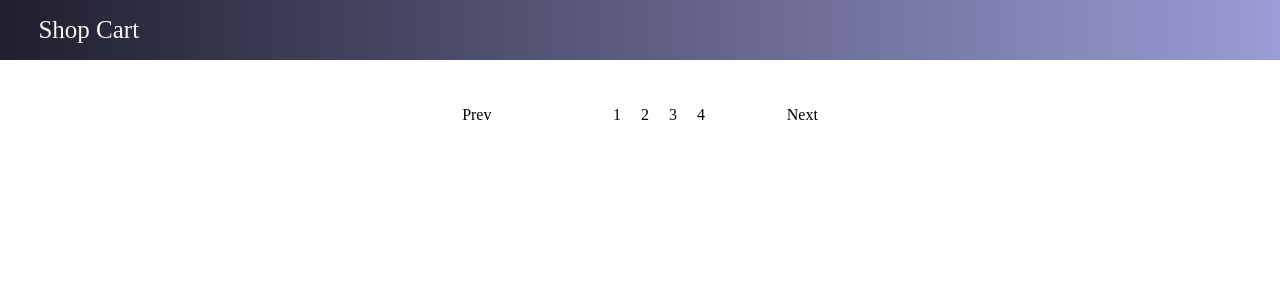
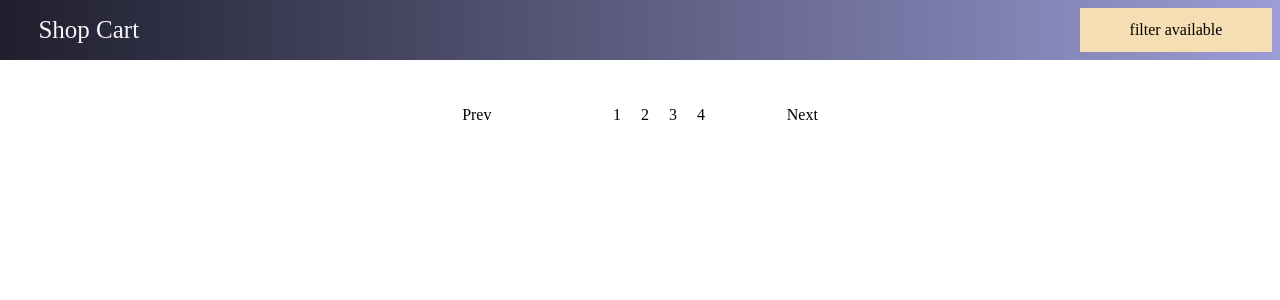
Before and after one commit to rohitanand11/shopCart, a React (Create React App) app: page / in a window 1280 px wide. Shown: the top 300 px of the page. Built offline with nearby package versions, Linux system fonts and the light colour scheme.

Commit message:
added show only Available product tab on the header.

```diff
--- a/src/components/header/Header.js
+++ b/src/components/header/Header.js
@@ -1,14 +1,30 @@
-import React from 'react';
-import Classes from './Header.module.scss';
+import React from "react";
+import Classes from "./Header.module.scss";
 
-const Header = () => {
-    return(
-        <div className={Classes.Header}>
-            <span className={Classes.BrandName}>
-                Shop Cart
-            </span>
-        </div>
+const Header = (props) => {
+
+  const availableCheck = () => {
+    return props.OnlyAvailable ? (
+      <div
+        class={Classes.Available}
+        style={{ backgroundColor: "green",color:"whitesmoke" }}
+        onClick={props.changeAvailable}
+      >
+        filter available
+      </div>
+    ) : (
+      <div class={Classes.Available} onClick={props.changeAvailable}>
+        filter available
+      </div>
     );
-}
+  };
+
+  return (
+    <div className={Classes.Header}>
+      <span className={Classes.BrandName}>Shop Cart</span>
+      {availableCheck()}
+    </div>
+  );
+};
 
 export default Header;
--- a/src/components/header/Header.module.scss
+++ b/src/components/header/Header.module.scss
@@ -4,7 +4,7 @@
     background-image: linear-gradient(to right ,rgb(31, 31, 46),rgba(62, 62, 175, 0.514));
     display: flex;
     flex-direction: row;
-    justify-content: flex-start;
+    justify-content: space-between;
 
 
     .BrandName{
@@ -14,4 +14,16 @@
         justify-content: center;
         align-self: center;
     }
+
+    .Available{
+        display: flex;
+        justify-content: center;
+        align-items: center;
+        width:15%;
+        color:black;
+        background-color: wheat;
+        margin: 8px;
+        cursor: pointer;
+        text-align: center;
+    }
 }
```
